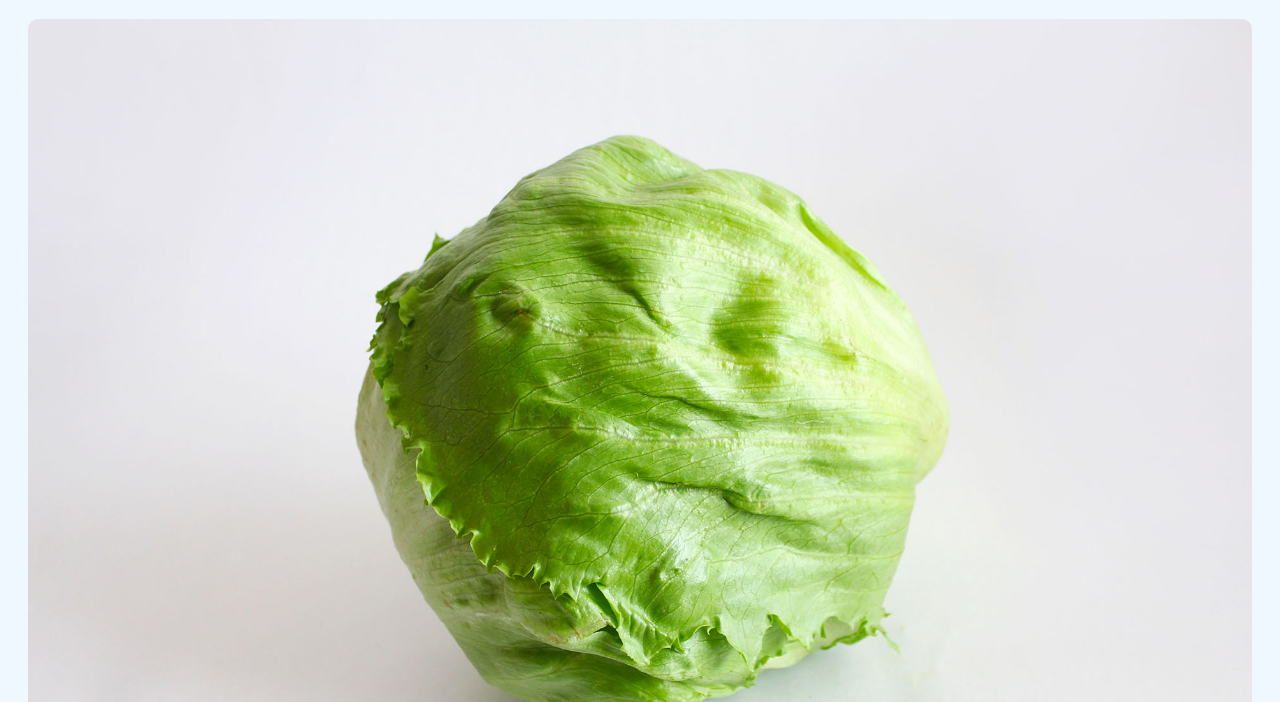
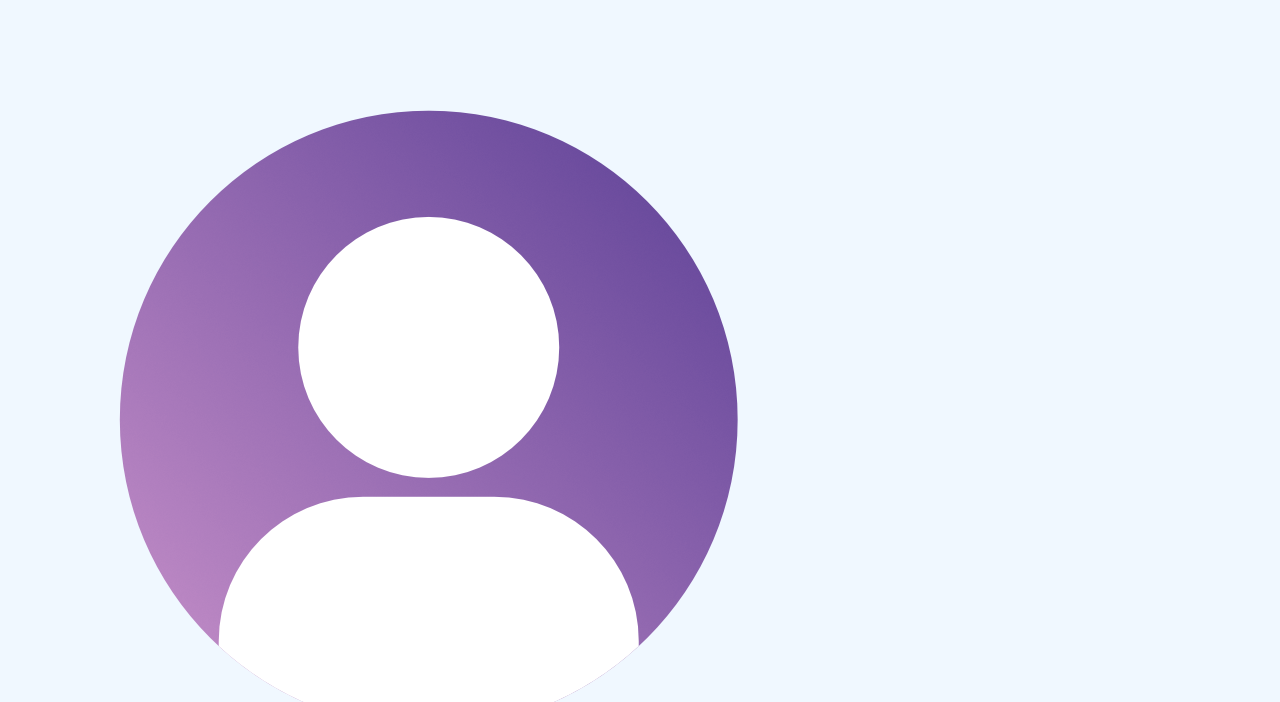
Before and after one commit to catudon/newyasaihyouji, a plain HTML site: page farmer_Aさん.html in a window 1280 px wide. Shown: the part 98-800 px from the top of the page. Drawn offline with Linux system fonts and the light colour scheme.

Commit message:
Update farmer_Aさん.html

```diff
--- a/farmer_Aさん.html
+++ b/farmer_Aさん.html
@@ -89,7 +89,7 @@
 </head>
 <body>
   <h1>Aさんのプロフィール</h1>
-  <img src="images/130.jpg" alt="Aさんの画像">
+  <img src="images/images/kkrn_icon_user_2.png" alt="Aさんの画像">
   <p id="profile"></p>
   <h2>育ててる野菜たち🌱</h2>
   <div id="veggie-list"></div>
```
